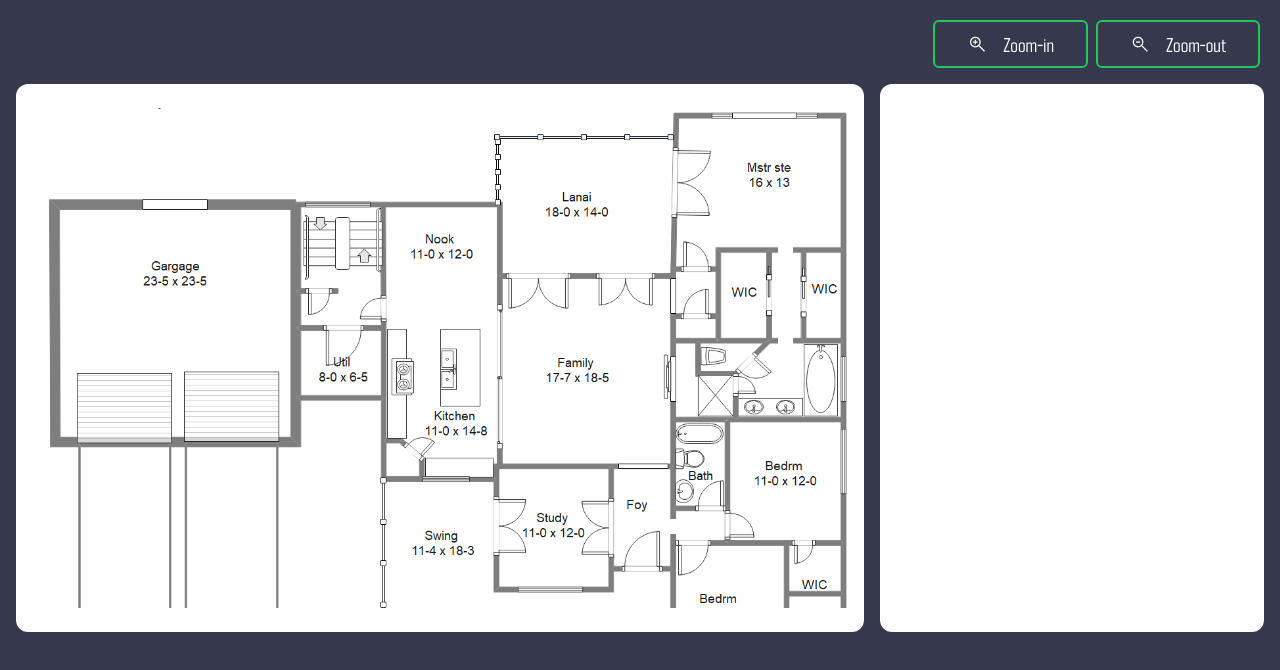
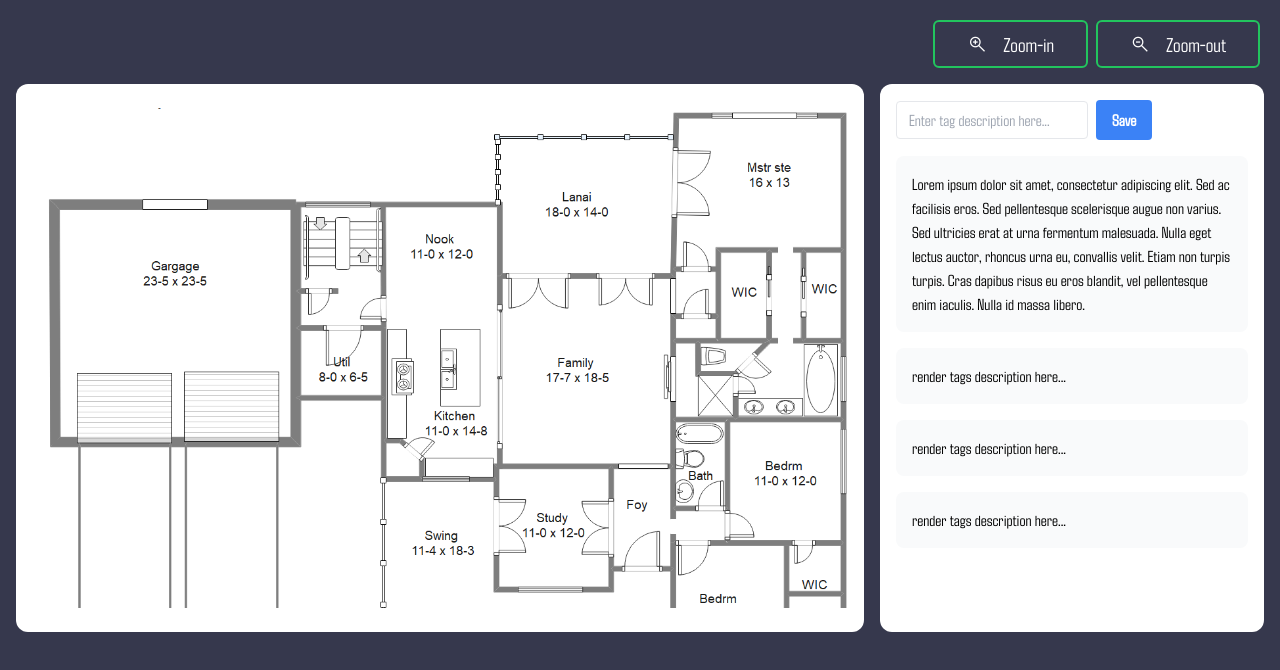
Before and after one commit to FarzeenZainab/snap-lens, a Next.js app: page / in a window 1280 px wide. Shown: the top 670 px of the page. Built offline with nearby package versions, Linux system fonts and the light colour scheme.

Commit message:
tags description frontend added

```diff
--- a/components/base/ImageArea.js
+++ b/components/base/ImageArea.js
@@ -61,11 +61,6 @@ const ImageArea = forwardRef(function ImageArea(props, ref) {
     zoomOut: zoomOut,
   }));
 
-  // newTag
-  const handleNewTag = (tag) => {
-    console.log(tag);
-  };
-
   return (
     <>
       <div
@@ -76,7 +71,7 @@ const ImageArea = forwardRef(function ImageArea(props, ref) {
           height={height}
           width={imgWidth}
           ref={canvasRef}
-          handleNewTag={handleNewTag}
+          handleNewTag={props.handleNewTag}
           tags={props.tags}
           setTags={props.setTags}
         />
--- a/pages/index.js
+++ b/pages/index.js
@@ -15,6 +15,9 @@ export default function Index() {
     imgArea.current.zoomOut();
   };
 
+  // handle new tag
+  const handleNewTag = (tag) => {};
+
   return (
     <div className="container mx-auto p-4">
       <div className="main-layout">
@@ -29,9 +32,50 @@ export default function Index() {
         </div>
         <div className="flex justify-between gap-x-4">
           <Card className="w-[calc(100%-400px)]">
-            <ImageArea ref={imgArea} tags={tags} setTags={setTags} />
+            <ImageArea
+              ref={imgArea}
+              tags={tags}
+              setTags={setTags}
+              handleNewTag={handleNewTag}
+            />
           </Card>
-          <div className="tags-content"></div>
+          <div className="tags-content p-4">
+            <form class="flex items-center">
+              <input
+                class="appearance-none border rounded w-48 py-2 px-3 text-gray-700 leading-tight focus:outline-none focus:shadow-outline"
+                type="text"
+                placeholder="Enter tag description here..."
+              />
+              <button
+                class="bg-blue-500 hover:bg-blue-700 text-white font-bold py-2 px-4 ml-2 rounded focus:outline-none focus:shadow-outline"
+                type="submit"
+              >
+                Save
+              </button>
+            </form>
+
+            <div className="tags-content-list">
+              <div className="bg-gray-50 p-4 mt-4 rounded-lg">
+                <p>
+                  Lorem ipsum dolor sit amet, consectetur adipiscing elit. Sed
+                  ac facilisis eros. Sed pellentesque scelerisque augue non
+                  varius. Sed ultricies erat at urna fermentum malesuada. Nulla
+                  eget lectus auctor, rhoncus urna eu, convallis velit. Etiam
+                  non turpis turpis. Cras dapibus risus eu eros blandit, vel
+                  pellentesque enim iaculis. Nulla id massa libero.{" "}
+                </p>
+              </div>
+              <div className="bg-gray-50 p-4 mt-4 rounded-lg">
+                <p>render tags description here...</p>
+              </div>
+              <div className="bg-gray-50 p-4 mt-4 rounded-lg">
+                <p>render tags description here...</p>
+              </div>
+              <div className="bg-gray-50 p-4 mt-4 rounded-lg">
+                <p>render tags description here...</p>
+              </div>
+            </div>
+          </div>
         </div>
       </div>
     </div>
```
